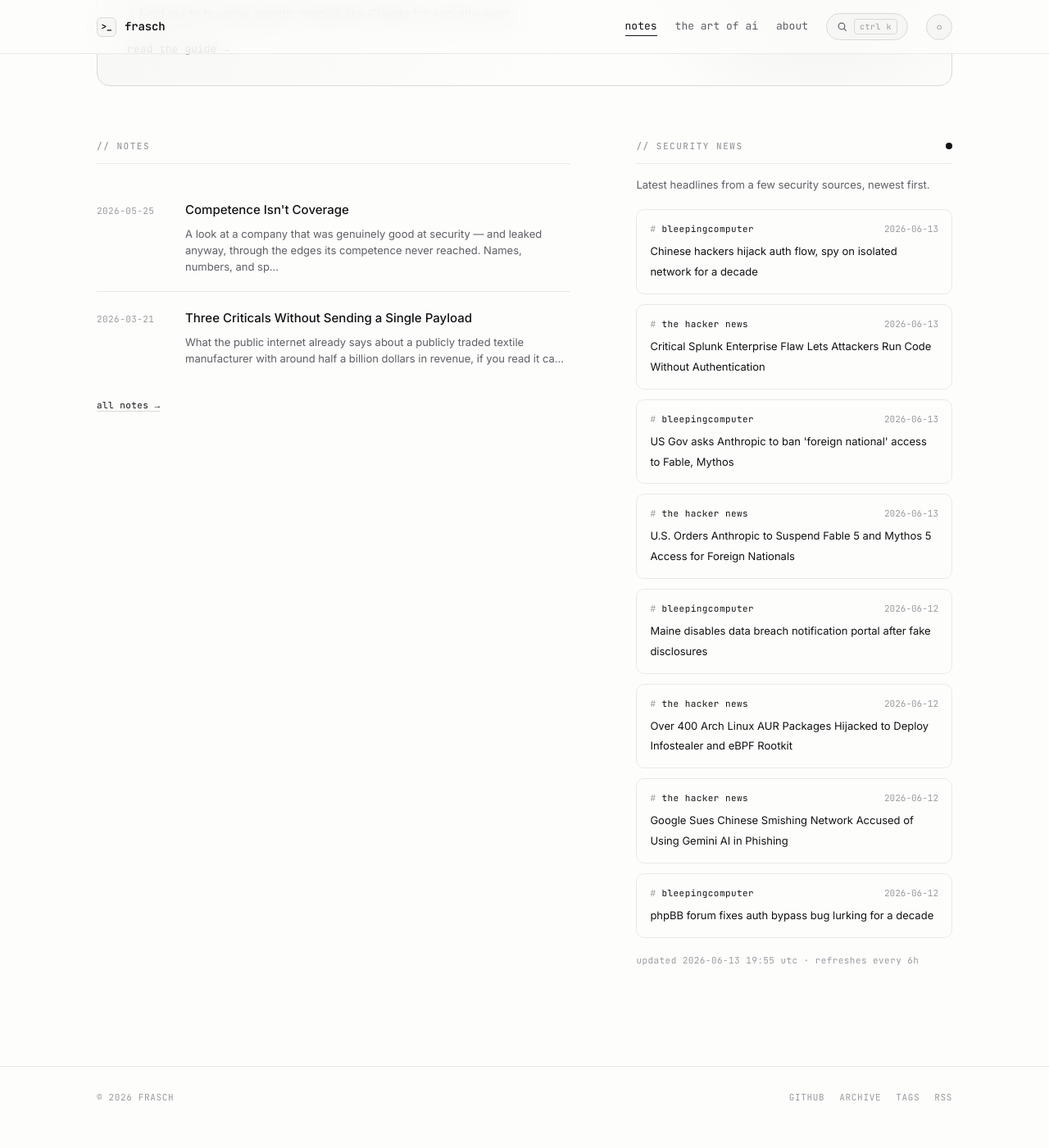
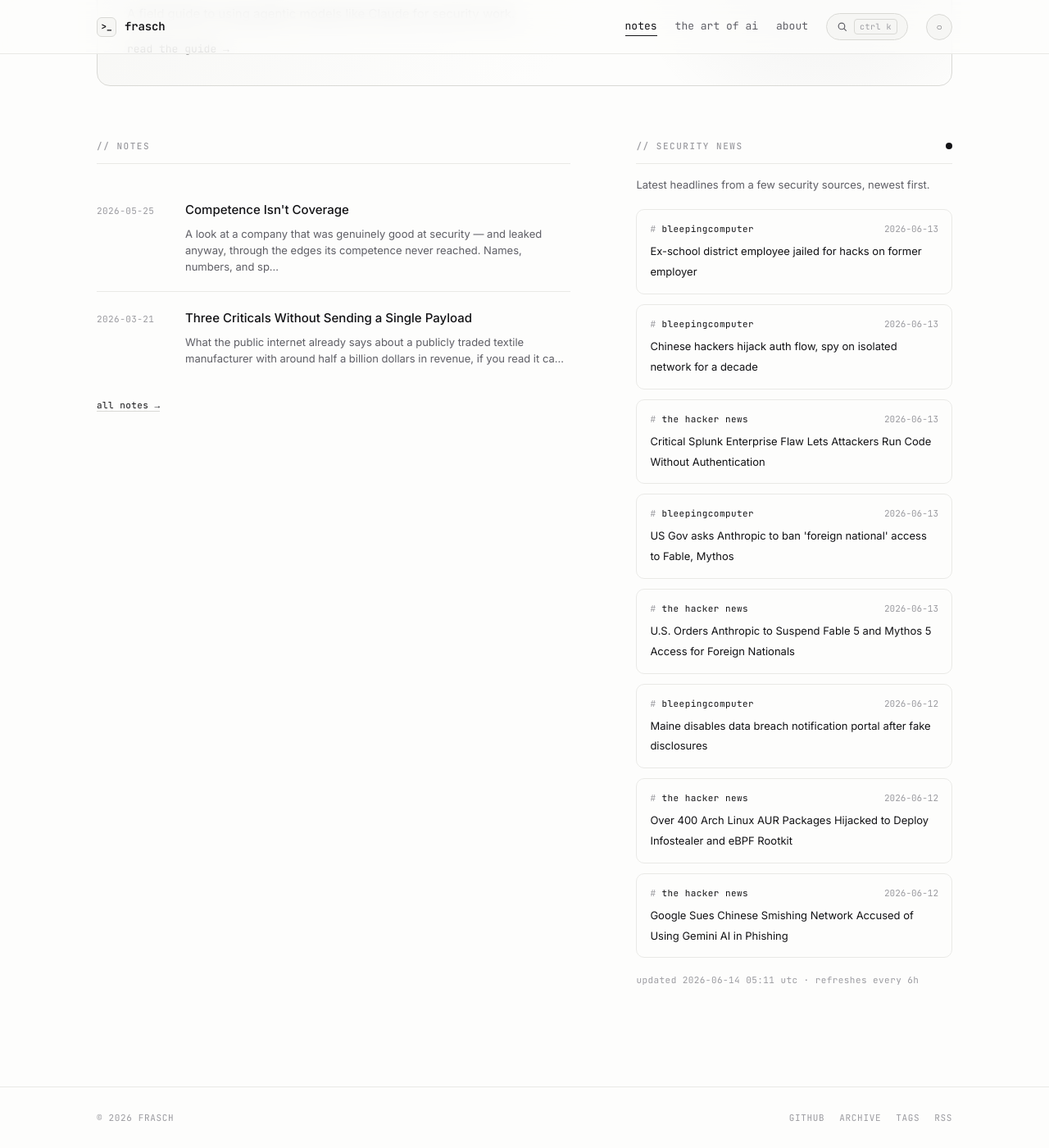
Before and after one commit to whoisfrasch/frasch, a Jekyll site: the page built from index.html, in a window 1280 px wide and 1400 px high, scrolled down 615 px. Shown: the whole window at 82% size. Built offline with Jekyll 4.4.1, drawn with Linux system fonts in a browser that asks for light colours; before the commit the page ends 1990 px from its top, so only the background shows below that.

Commit message:
Refresh security news feed

```diff
--- a/_data/news.json
+++ b/_data/news.json
@@ -1,6 +1,12 @@
 {
-  "updated": "2026-06-13T19:55:56Z",
+  "updated": "2026-06-14T05:11:17Z",
   "items": [
+    {
+      "source": "bleepingcomputer",
+      "title": "Ex-school district employee jailed for hacks on former employer",
+      "link": "https://www.bleepingcomputer.com/news/security/ex-school-district-employee-jailed-for-hacks-on-former-employer/",
+      "date": "2026-06-13T20:53:13Z"
+    },
     {
       "source": "bleepingcomputer",
       "title": "Chinese hackers hijack auth flow, spy on isolated network for a decade",
@@ -42,12 +48,6 @@
       "title": "Google Sues Chinese Smishing Network Accused of Using Gemini AI in Phishing",
       "link": "https://thehackernews.com/2026/06/google-sues-chinese-smishing-network.html",
       "date": "2026-06-12T18:59:32Z"
-    },
-    {
-      "source": "bleepingcomputer",
-      "title": "phpBB forum fixes auth bypass bug lurking for a decade",
-      "link": "https://www.bleepingcomputer.com/news/security/phpbb-forum-fixes-auth-bypass-bug-lurking-for-a-decade/",
-      "date": "2026-06-12T18:19:34Z"
     }
   ]
 }
```
